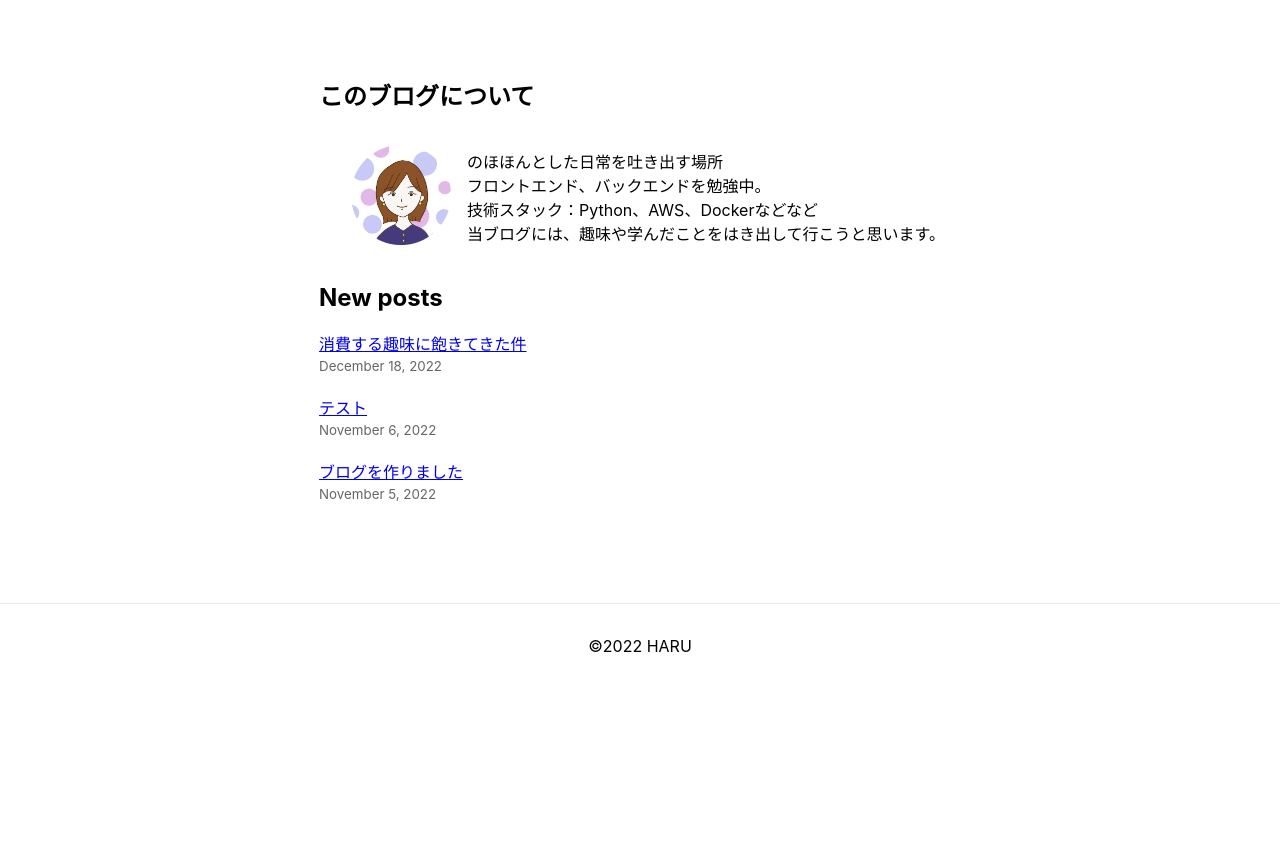
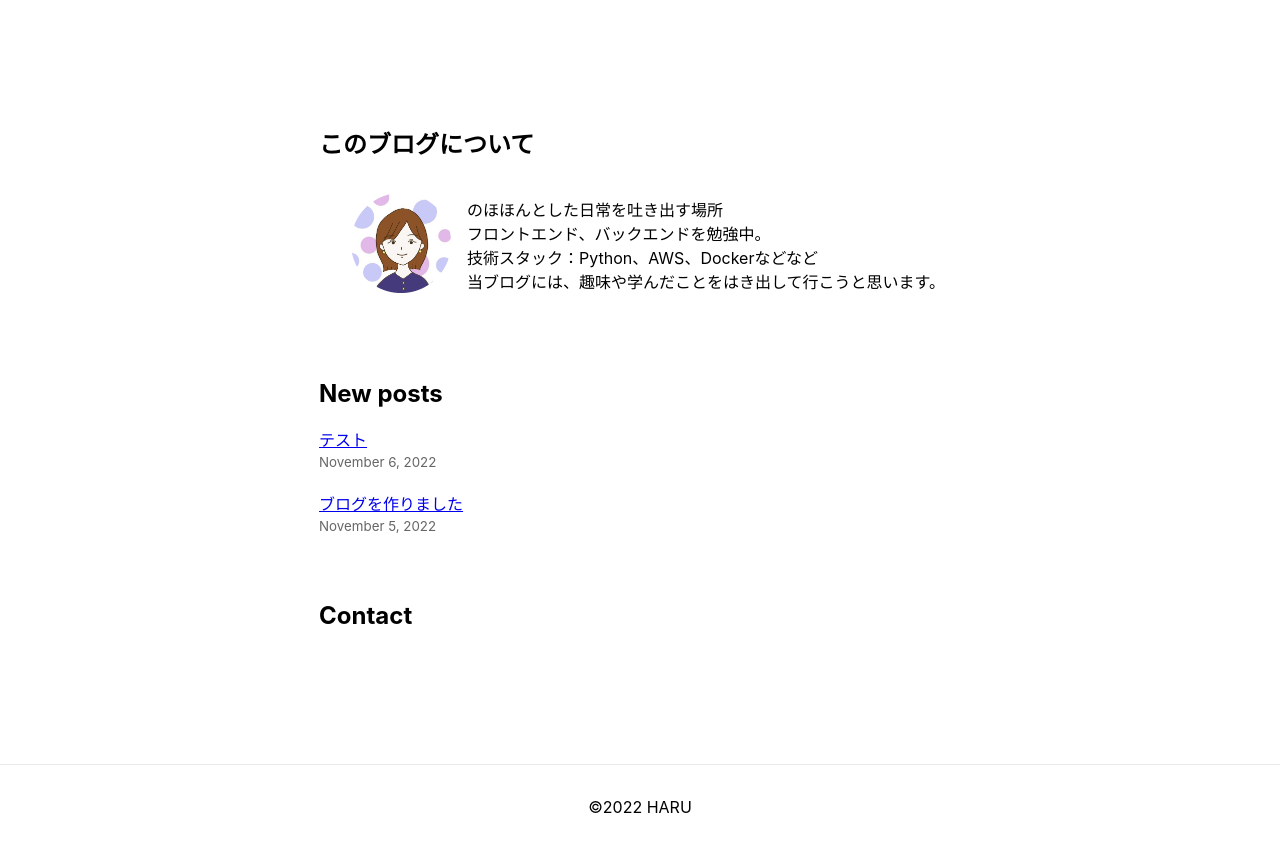
Before and after one commit to dinosaur-lab/nextjs-blog, a Next.js app: page / in a window 1280 px wide. Shown: the part 660-1509 px from the top of the page. Before the commit the page ends 1348 px from the top, so only its background shows below. Built offline with nearby package versions, Linux system fonts and the light colour scheme.

Commit message:
Add: TwitterとGitHub連携

```diff
--- a/pages/index.jsx
+++ b/pages/index.jsx
@@ -8,6 +8,8 @@ import Link from 'next/link';
 import Date from '../components/date'
 import { getSortedPostsData } from '../lib/posts'
 import { style } from '@mui/system';
+import TwitterIcon from '@mui/icons-material/Twitter';
+import GitHubIcon from '@mui/icons-material/GitHub';
 
 export default function Home({ allPostsData }) {
   {
@@ -20,6 +22,7 @@ export default function Home({ allPostsData }) {
           </div>
         </section>
         <section className={styles.section}>
+          <div className={styles.div}>
             <h2 className={utilStyles.headingLg}>このブログについて</h2>
             <div className={styles.grid}>
               <div className={styles.icon}>
@@ -32,6 +35,8 @@ export default function Home({ allPostsData }) {
                 当ブログには、趣味や学んだことをはき出して行こうと思います。<br />
               </p>
             </div>
+          </div>
+          <div className={styles.div}>
             <h2 className={utilStyles.headingLg}>New posts</h2>
             <ul className={utilStyles.list}>
               {allPostsData.map(({ id, date, title }) => (
@@ -44,6 +49,18 @@ export default function Home({ allPostsData }) {
                 </li>
               ))}
             </ul>
+          </div>
+          <div className={styles.div}>
+            <h2 className={utilStyles.headingLg}>Contact</h2>
+            <div>
+              <Link href="https://twitter.com/HaruTechlab">
+                <TwitterIcon className={styles.contact_icon} />
+              </Link>
+              <Link href="https://github.com/dinosaur-lab">
+                <GitHubIcon className={styles.contact_icon} />
+              </Link>
+            </div>
+          </div>
         </section>
       </Layout>
     )
--- a/posts/1217.md
+++ /dev/null
@@ -1,19 +0,0 @@
----
-title: '消費する趣味に飽きてきた件'
-date: '2022-12-18'
-tag: 'life'
----
-
-近頃寒くなってきて、社会人の一年の早さに驚きを感じています。
-最近気になっていることは、趣味について。
-
-私は「趣味はなんですか」、と聞かれたときは、ゲームやアニメと答えています。
-最近はジャンプ+で漫画を読んだり、ニコニコdアニメストアでアニメを見て過ごしていたのですが、
-だんだんと消費することに飽きてきてしまいました。
-
-じゃあ楽しい、満足感のある趣味ってなんなの？と思い、検索してみたのですが
-
-創造すること、と言っている人がいました。
-何かを作り出す趣味はしてみたいのですが、なかなか手が出ないですよね。
-
-来年はグラフィックデザインとか勉強してみようかな。
--- a/styles/Home.module.css
+++ b/styles/Home.module.css
@@ -141,6 +141,15 @@
   margin: 5rem;
 }
 
+.contact_icon {
+  padding: 1rem;
+  font-size: 80px;
+}
+
+.div {
+  margin-top: 4rem;
+}
+
 @media (max-width: 600px) {
   .grid {
     width: 100%;
```
Lines whose indentation alone changed are shown as unchanged.
